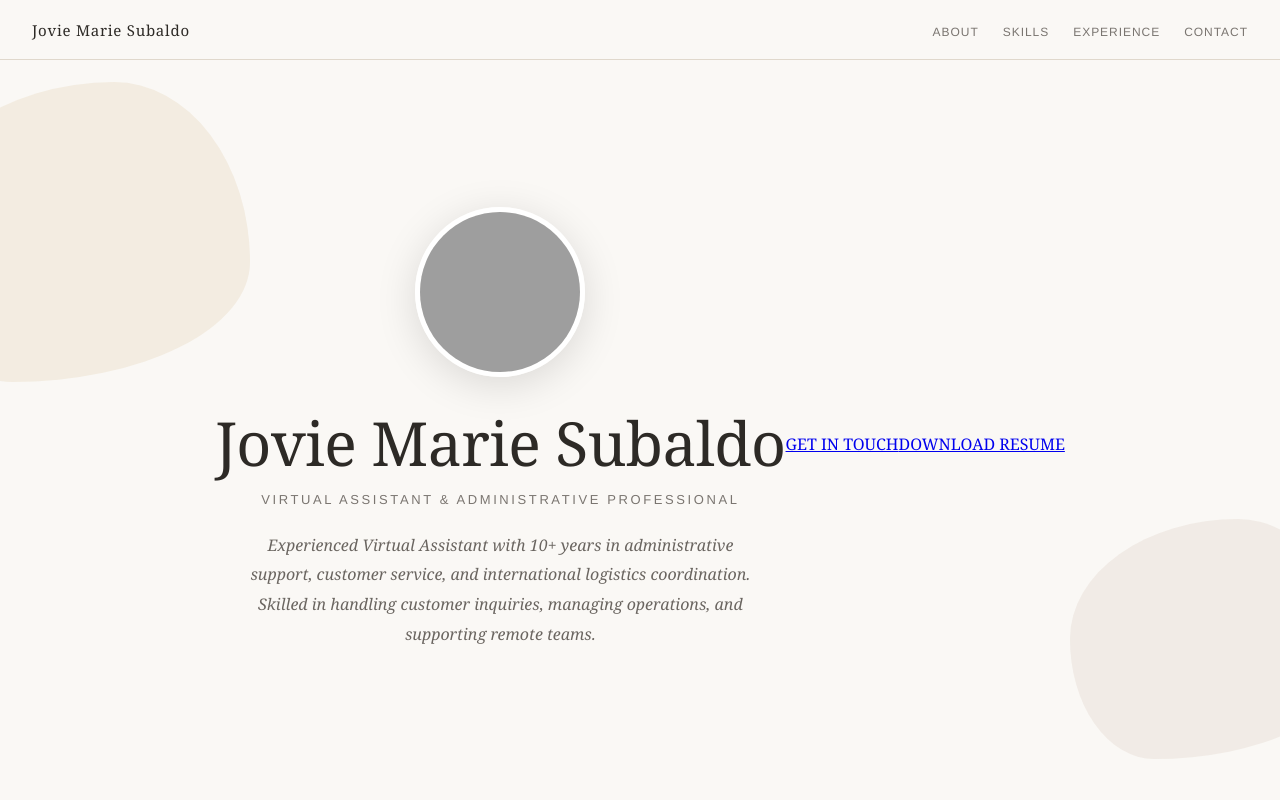
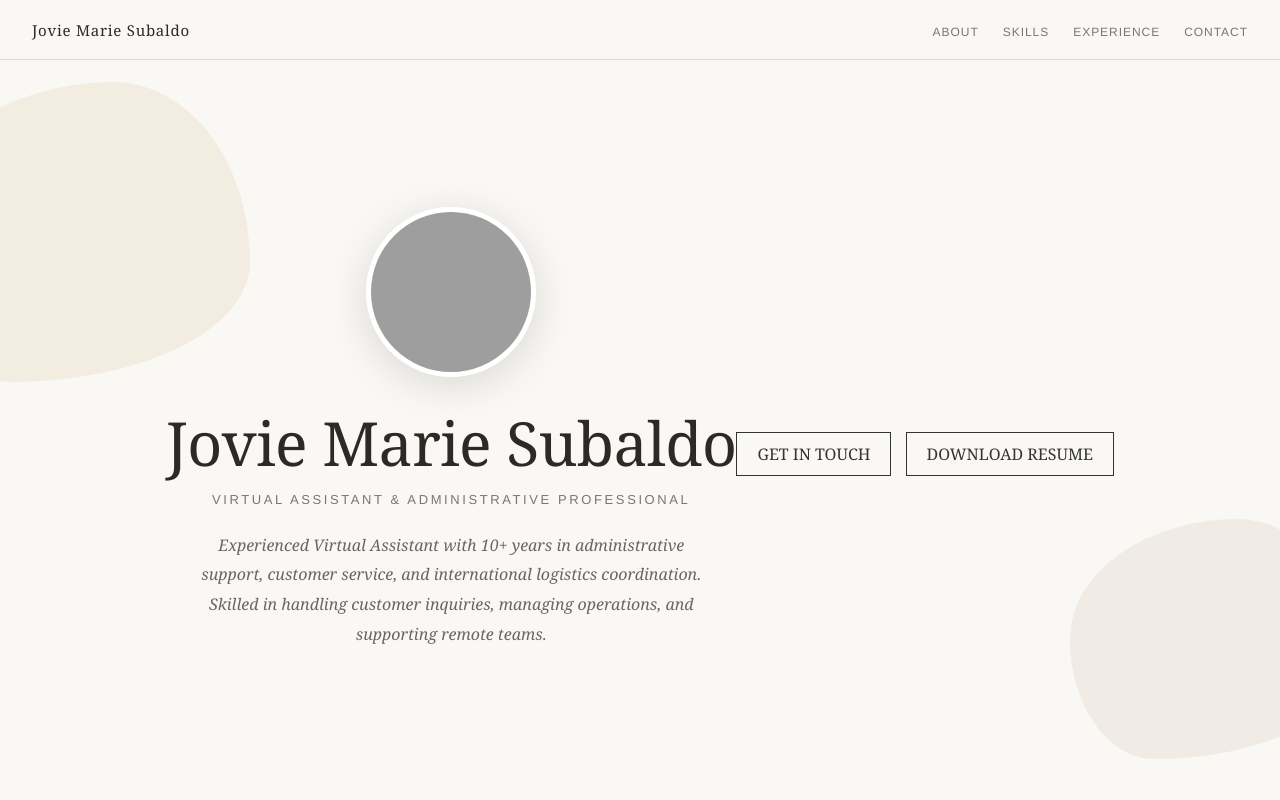
Before and after one commit to joviemarie-s/joviemarie-s.github.io, a plain HTML site: page index.html in a window 1280 px wide. Shown: the top 800 px of the page. Drawn offline with Linux system fonts and the light colour scheme; grey boxes are pictures that could not be loaded.

Commit message:
Update index.html

```diff
--- a/index.html
+++ b/index.html
@@ -179,10 +179,20 @@
     <h1 class="hero-name">Jovie Marie Subaldo</h1>
     <p class="hero-title">Virtual Assistant &amp; Administrative Professional</p>
     <p class="hero-summary">Experienced Virtual Assistant with 10+ years in administrative support, customer service, and international logistics coordination. Skilled in handling customer inquiries, managing operations, and supporting remote teams.</p>
-
+    <style>
+.btn {
+  text-decoration: none;
+  border: 1px solid #333;
+  padding: 10px 20px;
+  display: inline-block;
+  color: #333;
+}
+</style>
+ </div>
+ <div style="margin-top: 20px;">
+  <a href="mailto:jabimarie@gmail.com" class="btn" style="margin-right: 10px;">GET IN TOUCH</a>
+  <a href="JOVIE MARIE RESUME.pdf" target="_blank" class="btn">DOWNLOAD RESUME</a>
 </div>
-  <a href="mailto:jabimarie@gmail.com" class="btn">GET IN TOUCH</a>
-  <a href="JOVIE MARIE RESUME.pdf" target="_blank" class="btn">DOWNLOAD RESUME</a>
 </div>
 
 <!-- ABOUT -->
```
